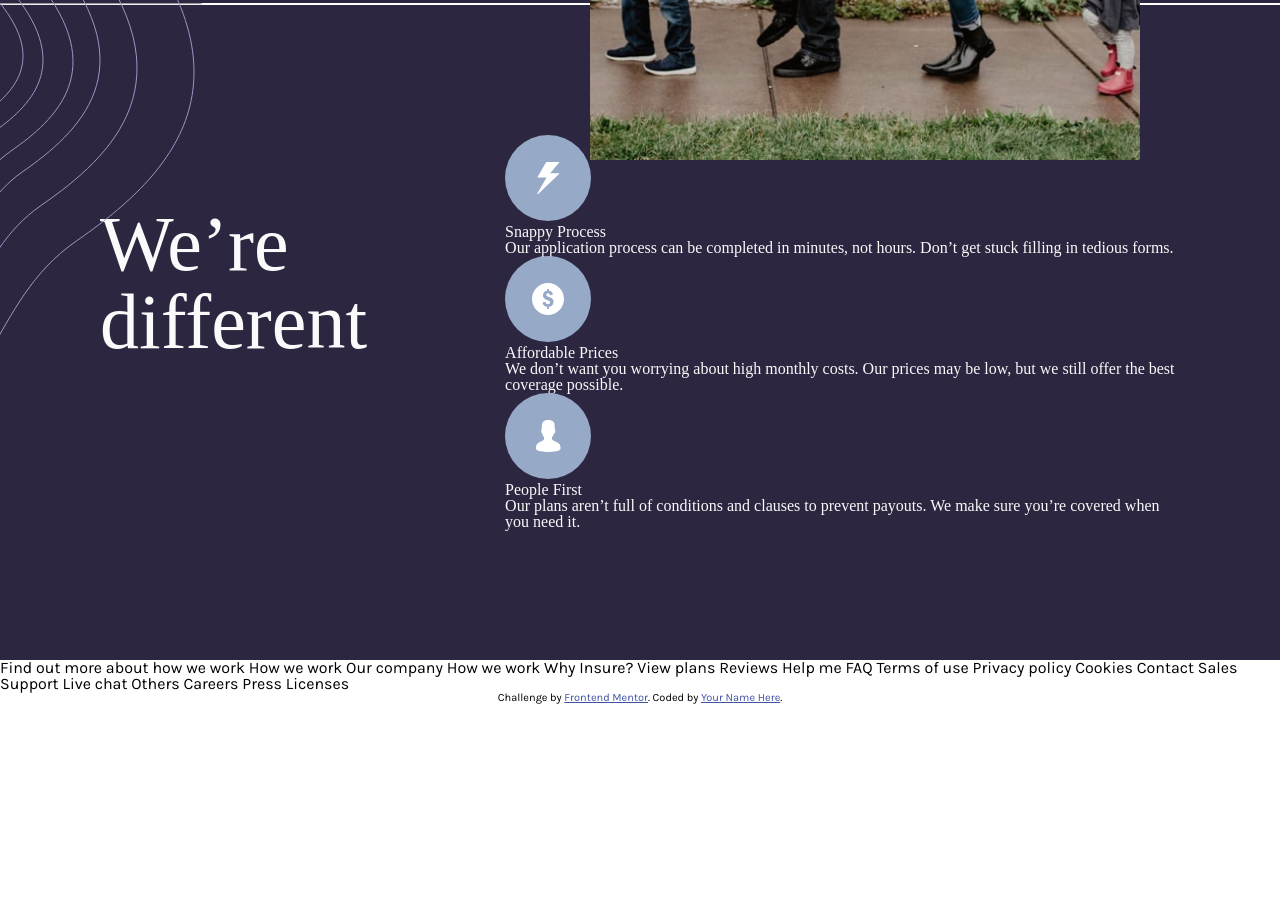
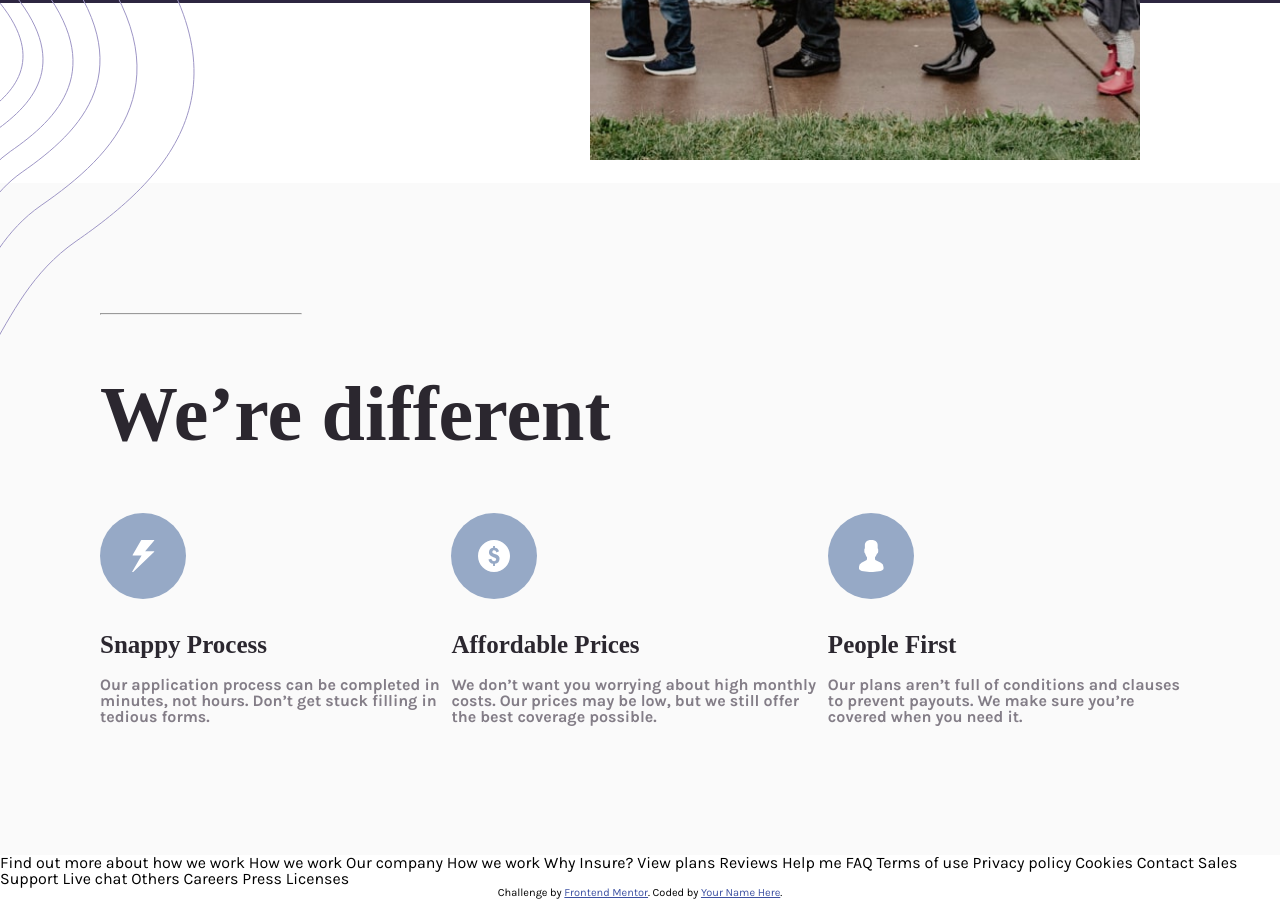
Before and after one commit to Graciliano-Barroso/insure-landing-page-master, a plain HTML site: page index.html in a window 1280 px wide. Shown: the part 696-1595 px from the top of the page. Before the commit the page ends 1400 px from the top, so only its background shows below. Drawn offline with Linux system fonts and the light colour scheme.

Commit message:
Second section finished

```diff
--- a/index.html
+++ b/index.html
@@ -50,40 +50,40 @@
       <img class="ripples-right" src="./images/bg-pattern-intro-right-desktop.svg" alt="Linhas onduladas a direita da intro">
       <img class="ripples-left" src="./images/bg-pattern-intro-left-desktop.svg" alt="Linhas onduladas a left da intro">
     </section>
-    <hr>
-    <section>
-      <h2>We’re different</h2>
+
+    <section class="section-different">
       <div>
+        <hr>
+        <h3>We’re different</h3>
+      </div>
+      <div class="section-differentials">
         <div>
           <img src="./images/icon-snappy-process.svg" alt="Ilustração do snappy process">
-          <h3>Snappy Process</h3>
+          <h4>Snappy Process</h4>
           <p>
-            Our application process can be completed in minutes, not hours. Don’t get
-            stuck filling in tedious forms.
+            Our application process can be completed in<br> minutes, not hours. Don’t get
+            stuck filling in<br> tedious forms.
           </p>
         </div>
         <div>
           <img src="./images/icon-affordable-prices.svg" alt="Ilustração do snappy process">
-          <h3>Affordable Prices</h3>
+          <h4>Affordable Prices</h4>
           <p>
-            We don’t want you worrying about high monthly costs. Our prices may be low,
-            but we still offer the best coverage possible.
+            We don’t want you worrying about high monthly<br> costs. Our prices may be low,
+            but we still offer<br> the best coverage possible.
           </p>
         </div>
         <div>
           <img src="./images/icon-people-first.svg" alt="Ilustração do snappy process">
-          <h3>People First</h3>
+          <h4>People First</h4>
           <p>
-            Our plans aren’t full of conditions and clauses to prevent payouts. We make
-            sure you’re covered when you need it.
+            Our plans aren’t full of conditions and clauses<br> to prevent payouts. We make
+            sure you’re<br> covered when you need it.
           </p>
         </div>
       </div>
     </section>
   </main>
-
-
-
 
 
   Find out more about how we work
--- a/style.css
+++ b/style.css
@@ -168,3 +168,36 @@ h2 {
     left: 0px;
     top: 528px;
 }
+
+.section-different {
+    display: block;
+    background-color: var(--Very-Light-Gray);
+    color: var(--Very-Dark-Violet);
+    margin-top: 180px;
+    font-weight: 700;
+}
+
+.section-different h3 {
+    font-size: 78px;
+    margin-top: 60px;
+}
+
+.section-differentials {
+    display: flex;
+    justify-content: space-between;
+}
+
+.section-differentials img {
+    margin-top: 60px;
+    margin-bottom: 30px;
+}
+
+.section-differentials h4 {
+    font-size: 25px;
+    margin-bottom: 20px;
+}
+
+.section-differentials p {
+    font-family: var(--Karla);
+    color: var(--Dark-Grayish-Violet);
+}
```
